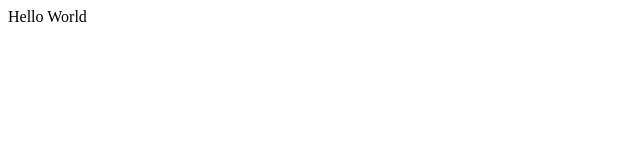
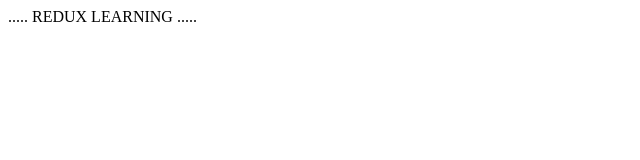
Before and after one commit to codewithdivu/basic_Redux, a website built with webpack: page dist/index.html in a window 1280 px wide. Shown: the whole page, without its empty margins (0-640 px from the left). Built offline with nearby package versions, Linux system fonts and the light colour scheme.

Commit message:
upto this REDUX FUNDAMENTAL is done

```diff
--- a/dist/index.html
+++ b/dist/index.html
@@ -9,7 +9,7 @@
 
 <body>
   <div id="app">
-    Hello World
+    ..... REDUX LEARNING .....
   </div>
   <script src="app.js"></script>
 </body>
```
